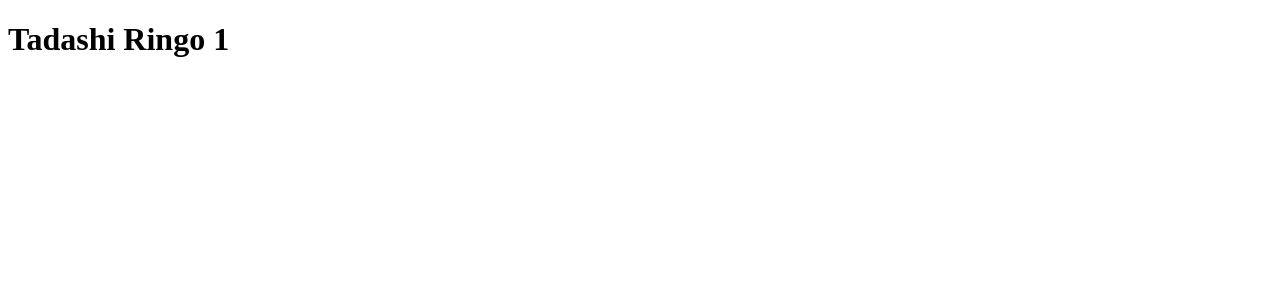
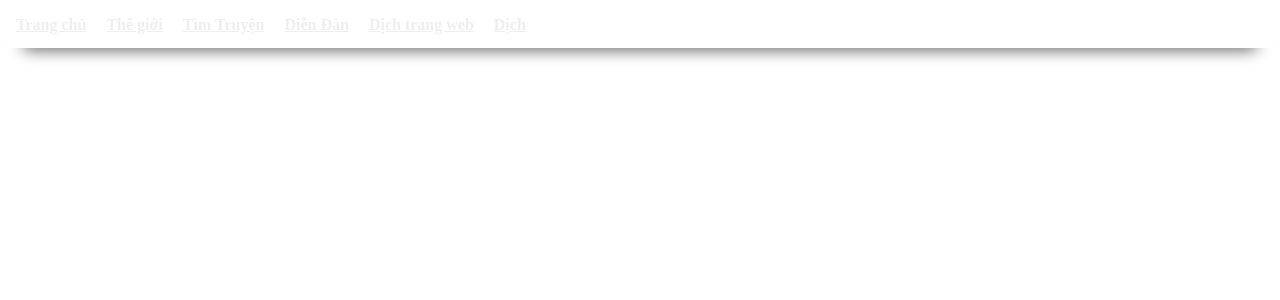
Before and after one commit to phamt8611/text, a Flask app: page / in a window 1280 px wide. Shown: the top 300 px of the page. Run offline with Flask 2, Linux system fonts and the light colour scheme.

Commit message:
Thêm thanh menu

```diff
--- a/templates/index.html
+++ b/templates/index.html
@@ -13,10 +13,16 @@
 	</head>
 
 
+	<body>
 
-
-	<body>
-		<h1>Tadashi Ringo 1</h1>
+		<div class="bg-dark" style="box-shadow: 0 16px 16px -16px black;overflow: hidden;overflow-x:auto;height: 40px;position: relative;">
+		<div id="naviga" class="container" style="color: #eeeeee !important;font-weight: 600;white-space: nowrap;">
+				<a href="/" style="margin: 6px;padding: 2px;display: inline-block;color: #eeeeee"><i class="fas fa-home"></i> Trang chủ</a>
+				<a href="/" style="margin: 6px;padding: 2px;display: inline-block;color: #eeeeee"><i class="fas fa-comment"></i> Thế giới</a>
+				<a href="/" style="margin: 6px;padding: 2px;display: inline-block;color: #eeeeee">Tìm Truyện</a>
+				<a hidden="" href="/" style="margin: 6px;padding: 2px;display: inline-block;color: #eeeeee">Diễn Đàn</a>
+				<a href="/" style="margin: 6px;padding: 2px;display: inline-block;color: #eeeeee">Dịch trang web</a>
+				<a href="/" style="margin: 6px;padding: 2px;display: inline-block;color: #eeeeee">Dịch</a>
 	</body>
 
 
```
